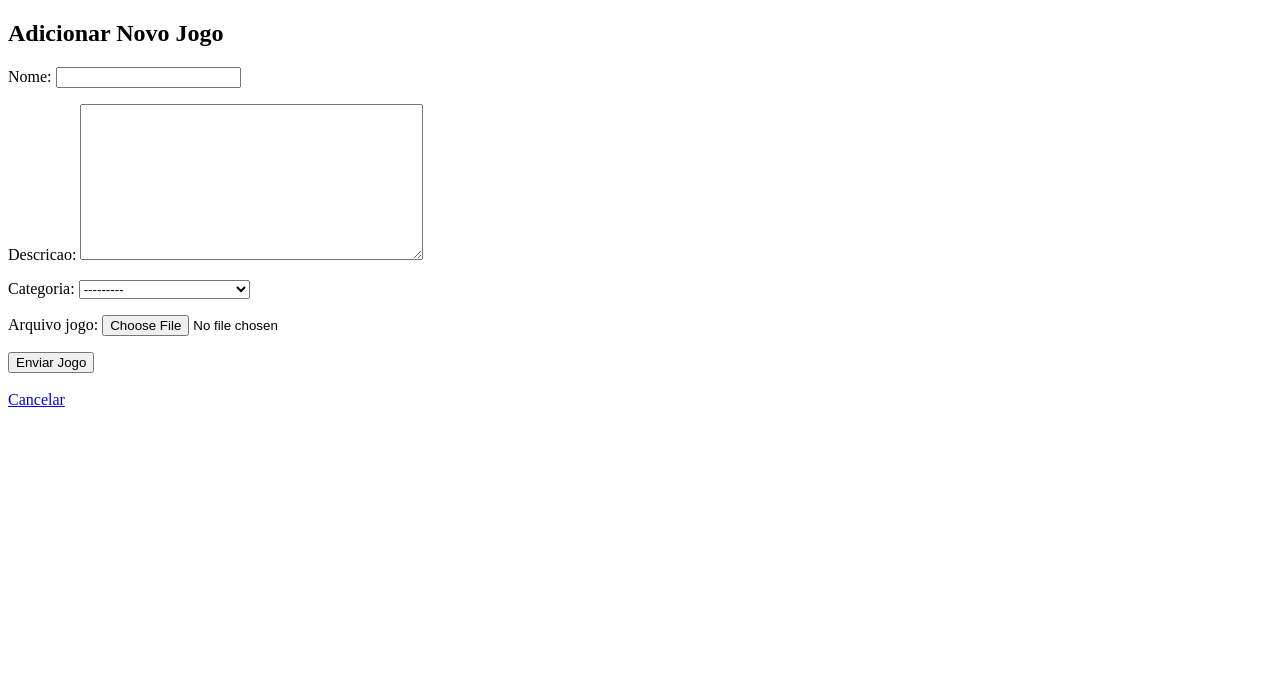
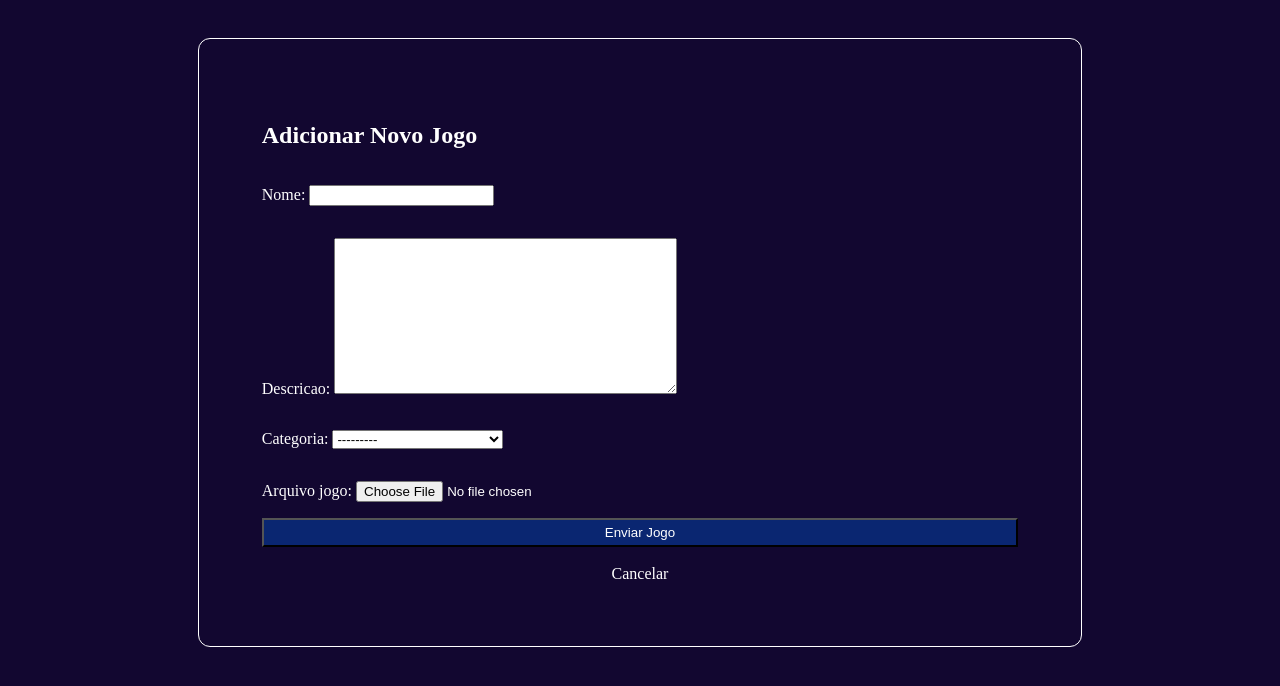
Before and after one commit to BarrosoTiago/potplayprojeto, a Django app: template potplayapp/templates/adicionar_jogo.html in a window 1280 px wide. Shown: the top 686 px of the page. Run offline with Django 5.2, Linux system fonts and the light colour scheme; the template is opened without the code that fills it: values that come from a table or form of the project are taken from there, others are empty; data comes from the database, SQL or seed files in the repository; both versions use the stored data as it was after the commit.

Commit message:
estilização de adicionar_jogo.html

```diff
--- /dev/null
+++ b/media/arquivos_jogos/exemplodearquivo.txt
@@ -0,0 +1 @@
+exemplo de arquivo do jogo
--- /dev/null
+++ b/media/arquivos_jogos/exemplodearquivo_AUm4vtM.txt
@@ -0,0 +1 @@
+exemplo de arquivo do jogo
--- /dev/null
+++ b/media/arquivos_jogos/exemplodearquivo_GluAV5U.txt
@@ -0,0 +1 @@
+exemplo de arquivo do jogo
--- /dev/null
+++ b/media/arquivos_jogos/exemplodearquivo_NdXYlqK.txt
@@ -0,0 +1 @@
+exemplo de arquivo do jogo
--- /dev/null
+++ b/media/arquivos_jogos/exemplodearquivo_OW4I7NW.txt
@@ -0,0 +1 @@
+exemplo de arquivo do jogo
--- /dev/null
+++ b/media/arquivos_jogos/exemplodearquivo_PfdhetY.txt
@@ -0,0 +1 @@
+exemplo de arquivo do jogo
--- /dev/null
+++ b/media/arquivos_jogos/exemplodearquivo_nh2yWFx.txt
@@ -0,0 +1 @@
+exemplo de arquivo do jogo
--- /dev/null
+++ b/media/arquivos_jogos/exemplodearquivo_vWdh0HS.txt
@@ -0,0 +1 @@
+exemplo de arquivo do jogo
--- /dev/null
+++ b/media/arquivos_jogos/exemplodearquivo_zs42Sru.txt
@@ -0,0 +1 @@
+exemplo de arquivo do jogo
--- /dev/null
+++ b/potplayapp/static/potplayapp/css/adicionar_jogo.css
@@ -0,0 +1,27 @@
+.main-box {
+    flex-direction: column;
+    border: 1px solid white;
+    border-radius: 12px;
+    margin: 3% 15%;
+    padding: 5%;
+}
+
+.main-box form {
+    display: flex;
+    flex-direction: column;
+    gap: 1%;
+}
+
+#caixa-botoes {
+    display: flex;
+    flex-direction: column;
+    align-items: center;
+}
+
+/* .main-box div:nth-child(2) {
+    display: flex;
+    align-items: center;
+    flex-direction: column;
+    width: 50%;
+    gap: 5%;
+} */
--- a/potplayapp/static/potplayapp/css/global.css
+++ b/potplayapp/static/potplayapp/css/global.css
@@ -0,0 +1,20 @@
+body {
+    background-color: #120730;
+    color: white;
+}
+
+a {
+    color: white;
+    text-decoration: none;
+}
+
+.submit-botao {
+    background-color: #0A2671;
+    color: white;
+    width: 100%;
+    padding: 5px;
+}
+
+.submit-botao:hover {
+    cursor: pointer;
+}
--- a/potplayapp/templates/adicionar_jogo.html
+++ b/potplayapp/templates/adicionar_jogo.html
@@ -1,18 +1,30 @@
+{% load static %}
+
 <!DOCTYPE html>
 <html lang="pt-br">
 <head>
     <meta charset="UTF-8">
     <title>Adicionar Jogo</title>
+    <link rel="stylesheet" href="{% static 'potplayapp/css/adicionar_jogo.css' %}">
+    <link rel="stylesheet" href="{% static 'potplayapp/css/global.css' %}">
 </head>
 <body>
-    <h2>Adicionar Novo Jogo</h2>
+    <div class="main-box">
 
-    <form method="post" enctype="multipart/form-data">
-        {% csrf_token %}
-        {{ form.as_p }}
-        <button type="submit">Enviar Jogo</button>
-    </form>
-    <br>
-    <a href="{% url 'perfil' %}">Cancelar</a>
+        <form method="post" enctype="multipart/form-data">
+            <h2>Adicionar Novo Jogo</h2>
+            {% csrf_token %}
+            {{ form.as_p }}
+
+            <div id="caixa-botoes">
+                <button class="submit-botao" type="submit">Enviar Jogo</button>
+                <br>
+                <a href="{% url 'perfil' %}">Cancelar</a>
+            </div>
+        </form>
+
+
+    </div>
+
 </body>
 </html>
--- a/potplayapp/templates/cadastro.html
+++ b/potplayapp/templates/cadastro.html
@@ -7,6 +7,7 @@
     <title>Cadastro - PotPlay</title>
     <!-- <link rel="stylesheet" href="{% static 'potplayapp/css/reset.css' %}"> -->
     <link rel="stylesheet" href="{% static 'potplayapp/css/cadastro-login.css' %}">
+    <link rel="stylesheet" href="{% static 'potplayapp/css/global.css' %}">
 </head>
 <body>
     <div class="main-box">
```
Also changed, not shown: potplayapp/static/potplayapp/css/cadastro-login.css (+0 -8 lines), db.sqlite3.
